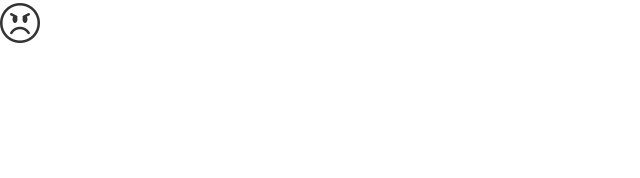
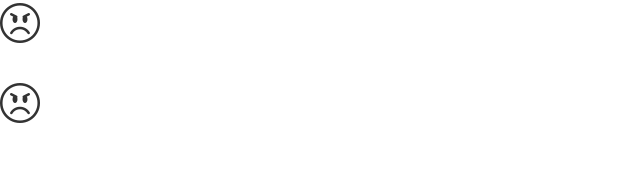
Before and after one commit to apazze/angular-spike, an Angular app in the folder angular/: page / in a window 1280 px wide. Shown: the top 178 px of the page, without its empty margins (0-640 px from the left). Built offline with nearby package versions, Linux system fonts and the light colour scheme.

Commit message:
Agora sim uso do ngClass

```diff
--- a/angular/src/app/diretiva-ngclass/diretiva-ngclass.component.html
+++ b/angular/src/app/diretiva-ngclass/diretiva-ngclass.component.html
@@ -4,3 +4,13 @@
     [class.bi-emoji-angry]="!clique"
     (click)="onClick()"></i>
 </h1>
+
+<br>
+<h1>
+    <i class="bi"
+    [ngClass]="{
+        'bi-emoji-smile': clique,
+        'bi-emoji-angry': !clique
+    }"
+    (click)="onClick()"></i>
+</h1>
```
